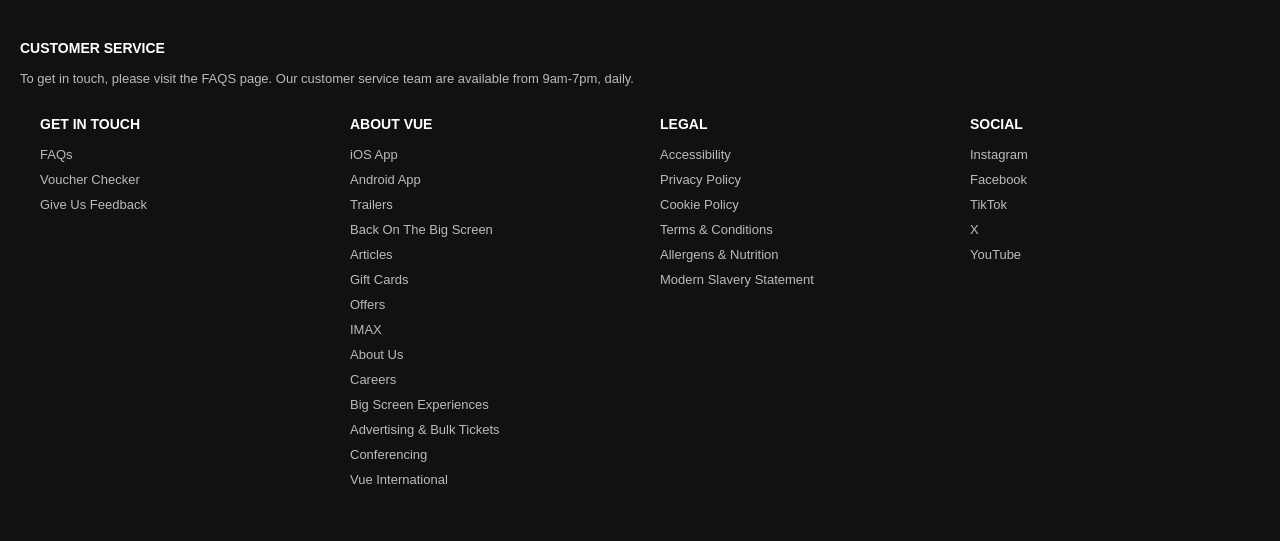
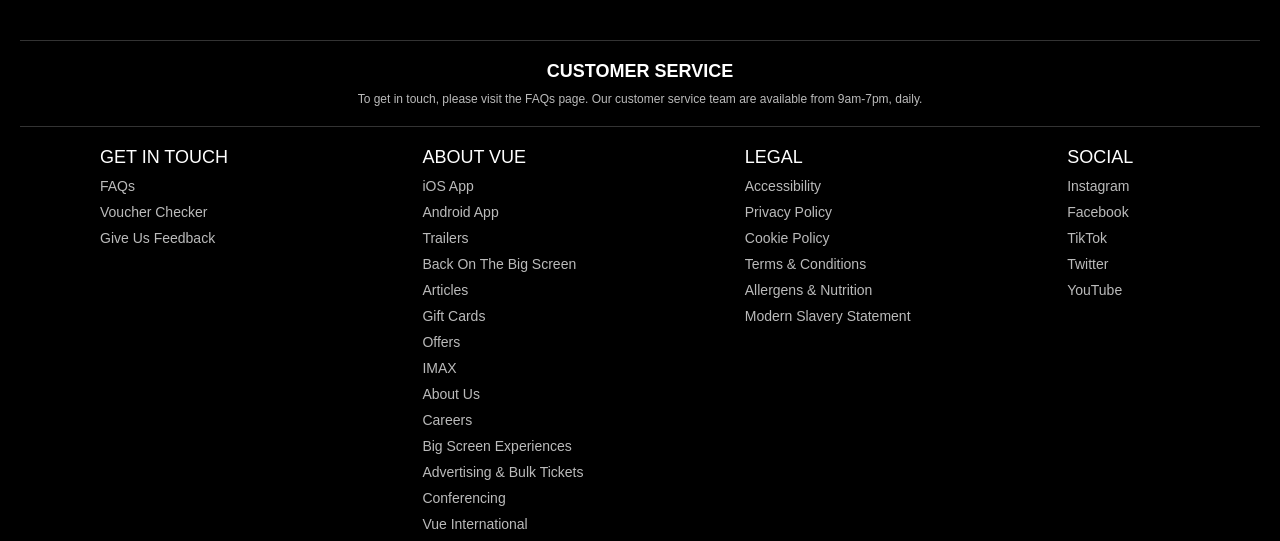
Before and after one commit to ninhhainam11/Movie-Website, a plain HTML site: page gago.html in a window 1280 px wide. Shown: the top 541 px of the page. Drawn offline with Linux system fonts and the light colour scheme.

Commit message:
Them footer vao Movie homepage

```diff
--- a/gago.html
+++ b/gago.html
@@ -4,129 +4,158 @@
     <meta charset="UTF-8">
     <meta http-equiv="X-UA-Compatible" content="IE=edge">
     <meta name="viewport" content="width=device-width, initial-scale=1.0">
-    <title>Vue Footer</title>
-    <style>
-        * {
-            box-sizing: border-box;
+    <title>Vue Customer Service</title>
+    <link rel="stylesheet" href="styles.css">
+</head>
+<style>*
+{
     margin: 0;
     padding: 0;
+    box-sizing: border-box;
 }
+
 body {
     font-family: Arial, sans-serif;
-            background-color: #111;
+    background-color: #121212;
+    color: #ffffff;
+}
+
+.footer {
+    background-color: #000;
+    padding: 40px 20px;
     color: #fff;
-            margin: 0;
-            padding: 0;
+    font-size: 14px;
 }
-        .footer {
-            background-color: #111;
-            padding: 40px 20px;
-            color: #bbb;
-            text-align: left;
+
+.footer-top {
+    text-align: center;
+    margin-bottom: 20px;
+    border-top: 1px solid #333;
+    padding-top: 20px;
 }
-        .footer h3 {
-            font-size: 14px;
-            color: #fff;
-            margin-bottom: 15px;
-            text-transform: uppercase;
+
+.footer-title {
+    font-size: 18px;
+    margin-bottom: 10px;
     font-weight: bold;
 }
-        .footer p {
-            color: #bbb;
-            font-size: 13px;
-            margin-bottom: 20px;
+
+.footer-text {
+    font-size: 12px;
+    color: #bbbbbb;
 }
-        .footer .footer-columns {
+
+.footer-sections {
     display: flex;
     justify-content: space-between;
     flex-wrap: wrap;
+    border-top: 1px solid #333;
+    padding-top: 20px;
 }
+
 .footer-column {
-            flex: 1;
+    width: 22%;
     min-width: 150px;
-            margin: 10px 20px;
+    margin-bottom: 20px;
+    display: flex;
+    padding-left: 80px;
+
 }
+
+.footer-column h4 {
+    font-size: 14px;
+    margin-bottom: 15px;
+    font-weight: bold;
+}
+
+.footer-column ul {
+    list-style: none;
+}
+
+.footer-column ul li {
+    margin-bottom: 10px;
+}
+
 .footer-column a {
-            display: block;
-            color: #bbb;
-            font-size: 13px;
-            text-decoration: none;
-            margin-bottom: 10px;
-            transition: color 0.3s;
-        }
-        .footer-column a:hover {
-            color: #fff;
-        }
-        .footer .social-icons {
-            margin-top: 20px;
-            display: flex;
-            gap: 15px;
-        }
-        .social-icons a {
-            color: #bbb;
-            font-size: 18px;
+    color: #bbbbbb;
     text-decoration: none;
     transition: color 0.3s;
 }
-        .social-icons a:hover {
-            color: #fff;
+
+.footer-column a:hover {
+    color: #ffffff;
 }
-        .footer-logo {
+
+.footer-bottom {
     text-align: center;
-            margin-top: 40px;
-            color: orange;
-            font-size: 24px;
-            font-weight: bold;
+    border-top: 1px solid #333;
+    margin-top: 20px;
+    padding-top: 60px;
+
 }
 </style>
-</head>
+
 <body>
     <footer class="footer">
-        <h3>Customer Service</h3>
-        <p>To get in touch, please visit the FAQS page. Our customer service team are available from 9am-7pm, daily.</p>
-        <div class="footer-columns">
+        <div class="footer-top">
+            <h3 class="footer-title">CUSTOMER SERVICE</h3>
+            <p class="footer-text">
+                To get in touch, please visit the FAQs page. Our customer service team are available from 9am-7pm, daily.
+            </p>
+        </div>
+        <div class="footer-sections">
             <div class="footer-column">
-                <h3>Get in Touch</h3>
-                <a href="#">FAQs</a>
-                <a href="#">Voucher Checker</a>
-                <a href="#">Give Us Feedback</a>
+                <ul>
+                    <li style="font-size: large;">GET IN TOUCH</li>
+                    <li><a href="#">FAQs</a></li>
+                    <li><a href="#">Voucher Checker</a></li>
+                    <li><a href="#">Give Us Feedback</a></li>
+                </ul>
             </div>
             <div class="footer-column">
-                <h3>About Vue</h3>
-                <a href="#">iOS App</a>
-                <a href="#">Android App</a>
-                <a href="#">Trailers</a>
-                <a href="#">Back On The Big Screen</a>
-                <a href="#">Articles</a>
-                <a href="#">Gift Cards</a>
-                <a href="#">Offers</a>
-                <a href="#">IMAX</a>
-                <a href="#">About Us</a>
-                <a href="#">Careers</a>
-                <a href="#">Big Screen Experiences</a>
-                <a href="#">Advertising & Bulk Tickets</a>
-                <a href="#">Conferencing</a>
-                <a href="#">Vue International</a>
+                <ul>
+                    <li style="font-size: large;">ABOUT VUE</li>
+                    <li><a href="#">iOS App</a></li>
+                    <li><a href="#">Android App</a></li>
+                    <li><a href="#">Trailers</a></li>
+                    <li><a href="#">Back On The Big Screen</a></li>
+                    <li><a href="#">Articles</a></li>
+                    <li><a href="#">Gift Cards</a></li>
+                    <li><a href="#">Offers</a></li>
+                    <li><a href="#">IMAX</a></li>
+                    <li><a href="#">About Us</a></li>
+                    <li><a href="#">Careers</a></li>
+                    <li><a href="#">Big Screen Experiences</a></li>
+                    <li><a href="#">Advertising & Bulk Tickets</a></li>
+                    <li><a href="#">Conferencing</a></li>
+                    <li><a href="#">Vue International</a></li>
+                </ul>
             </div>
             <div class="footer-column">
-                <h3>Legal</h3>
-                <a href="#">Accessibility</a>
-                <a href="#">Privacy Policy</a>
-                <a href="#">Cookie Policy</a>
-                <a href="#">Terms & Conditions</a>
-                <a href="#">Allergens & Nutrition</a>
-                <a href="#">Modern Slavery Statement</a>
+                <ul>
+                    <li style="font-size: large;">LEGAL</li>
+                    <li><a href="#">Accessibility</a></li>
+                    <li><a href="#">Privacy Policy</a></li>
+                    <li><a href="#">Cookie Policy</a></li>
+                    <li><a href="#">Terms & Conditions</a></li>
+                    <li><a href="#">Allergens & Nutrition</a></li>
+                    <li><a href="#">Modern Slavery Statement</a></li>
+                </ul>
             </div>
             <div class="footer-column">
-                <h3>Social</h3>
-                <a href="#">Instagram</a>
-                <a href="#">Facebook</a>
-                <a href="#">TikTok</a>
-                <a href="#">X</a>
-                <a href="#">YouTube</a>
+                <ul>
+                    <li style="font-size: large;">SOCIAL</li>
+                    <li><a href="#">Instagram</a></li>
+                    <li><a href="#">Facebook</a></li>
+                    <li><a href="#">TikTok</a></li>
+                    <li><a href="#">Twitter</a></li>
+                    <li><a href="#">YouTube</a></li>
+                </ul>
             </div>
         </div>
-        <div class="footer-logo">VUE</div>
+        <div class="footer-bottom">
+            <img alt="Vue Footer Logo" width="192" height="92" loading="lazy" srcset="https://www.myvue.com/-/jssmedia/global/img/logo-footer-vue.png?mw=140&mh=70&rev=d946b8b039184b649b9d7897e404a3e7">
+        </div>
     </footer>
 </body>
 </html>
```
Lines whose indentation alone changed are shown as unchanged.
